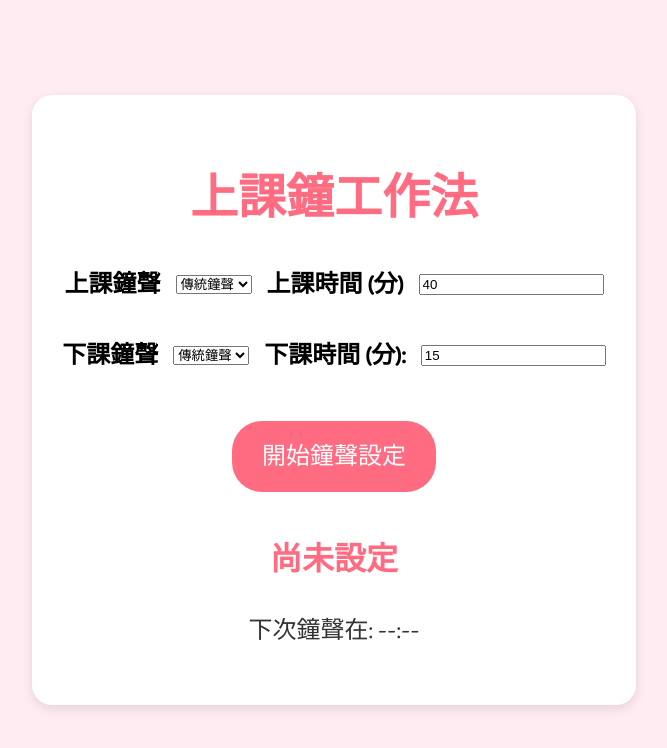
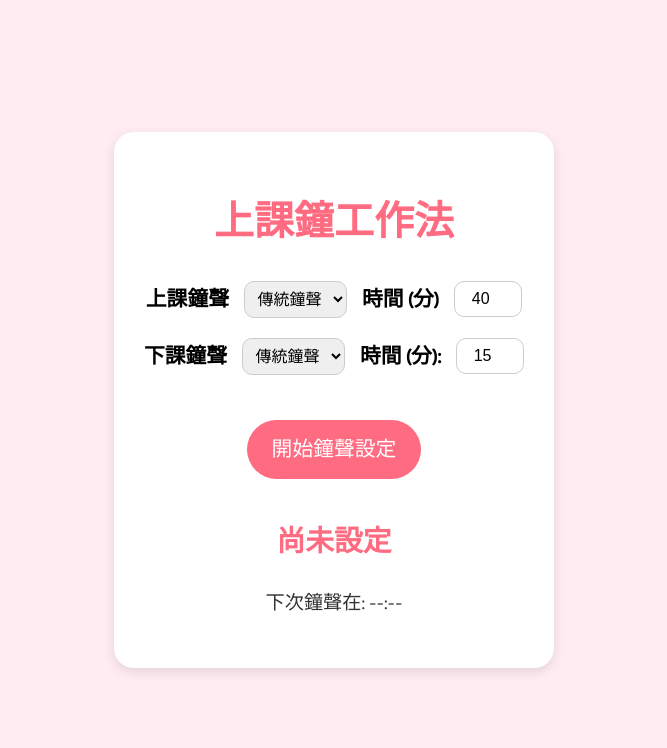
Before and after one commit to gigiOHYA/TaskBell, a plain HTML site: page index.html in a window 1280 px wide. Shown: the whole page, without its empty margins (306-973 px from the left). Drawn offline with Linux system fonts and the light colour scheme.

Commit message:
Adjust UI.

```diff
--- a/index.html
+++ b/index.html
@@ -20,7 +20,7 @@
                     <option value="bell2.mp3">念故鄉</option>
                     <option value="bell3.mp3">孤挺花</option>
                 </select>
-                <label for="classTime">上課時間 (分)</label>
+                <label for="classTime">時間 (分)</label>
                 <input type="number" id="classTime" value="40">
             </div>
 
@@ -32,7 +32,7 @@
                     <option value="bell2.mp3">念故鄉</option>
                     <option value="bell3.mp3">孤挺花</option>
                 </select>
-                <label for="breakTime">下課時間 (分):</label>
+                <label for="breakTime">時間 (分):</label>
                 <input type="number" id="breakTime" value="15">
             </div>
         </div>
--- a/style.css
+++ b/style.css
@@ -7,6 +7,7 @@ body {
     align-items: center;
     height: 100vh;
     margin: 0;
+    font-size: 0.9rem; /* Global font size smaller */
 }
 
 /* Center the container */
@@ -21,7 +22,7 @@ body {
 /* Title */
 .title {
     font-family: 'Poppins', sans-serif; /* Use Poppins for the title for a cleaner look */
-    font-size: 3rem; /* Increase title size */
+    font-size: 2.5rem; /* Slightly smaller title size */
     color: #ff6b81;
     margin-bottom: 30px;
 }
@@ -30,30 +31,47 @@ body {
 .settings {
     display: flex;
     flex-direction: column;
-    gap: 30px; /* Increase gap between settings */
+    gap: 20px; /* Slightly reduce the gap between settings */
     margin-bottom: 30px;
 }
 
 .bell-setting {
     display: flex;
     justify-content: center;
-    gap: 15px; /* Increase gap between settings */
+    gap: 15px;
     align-items: center;
-    font-size: 1.5rem; /* Increase font size for settings */
+    font-size: 1.3rem; /* Slightly reduce font size for settings */
 }
 
 .bell-setting label {
     font-weight: bold;
 }
 
+.bell-setting input[type="number"] {
+    width: 50px;
+    font-size: 1rem; /* Reduce font size for input */
+    padding: 8px; /* Adjust padding */
+    text-align: center;
+    border-radius: 10px;
+    border: 1px solid #ccc;
+}
+
+.bell-setting select {
+    font-size: 1rem; /* Reduce font size for select */
+    padding: 8px;
+    text-align: center;
+    border-radius: 10px;
+    border: 1px solid #ccc;
+}
+
 /* Styling for action buttons */
 .actions button {
-    font-family: 'Baloo 2', sans-serif; /* Use Baloo for buttons */
-    font-size: 1.5rem; /* Increase font size for buttons */
-    padding: 15px 30px; /* Increase button padding */
+    font-family: 'Baloo 2', sans-serif;
+    font-size: 1.3rem; /* Reduce button font size */
+    padding: 12px 25px; /* Adjust padding */
     margin: 15px;
     border: none;
-    border-radius: 30px; /* More rounded buttons */
+    border-radius: 30px;
     background-color: #ff6b81;
     color: #fff;
     cursor: pointer;
@@ -66,21 +84,22 @@ body {
 
 /* Styling for status display */
 .status h2 {
-    font-family: 'Poppins', sans-serif; /* Use Poppins for headings */
-    font-size: 2rem; /* Increase font size for headings */
+    font-family: 'Poppins', sans-serif;
+    font-size: 1.8rem; /* Reduce heading font size */
     color: #ff6b81;
 }
 
 .status p {
-    font-family: 'Baloo 2', sans-serif; /* Use Baloo for paragraph text */
-    font-size: 1.5rem; /* Increase font size for paragraphs */
+    font-family: 'Baloo 2', sans-serif;
+    font-size: 1.2rem; /* Reduce paragraph font size */
     color: #333;
 }
+
 /* Responsive Design: Centering content on smaller screens */
 @media screen and (max-width: 768px) {
     body {
         padding: 10px;
-        font-size: 0.9rem; /* Reduce the font size slightly for mobile */
+        font-size: 0.8rem; /* Reduce the font size further for mobile */
     }
 
     .container {
@@ -89,7 +108,7 @@ body {
     }
 
     h1 {
-        font-size: 1.8rem; /* Make the header smaller on mobile */
+        font-size: 1.6rem; /* Make the header smaller on mobile */
     }
 
     button {
@@ -97,4 +116,8 @@ body {
         padding: 12px;
         font-size: 1rem; /* Smaller font size for buttons on mobile */
     }
+
+    .bell-setting input[type="number"] {
+        width: 40px;
+    }
 }
```
